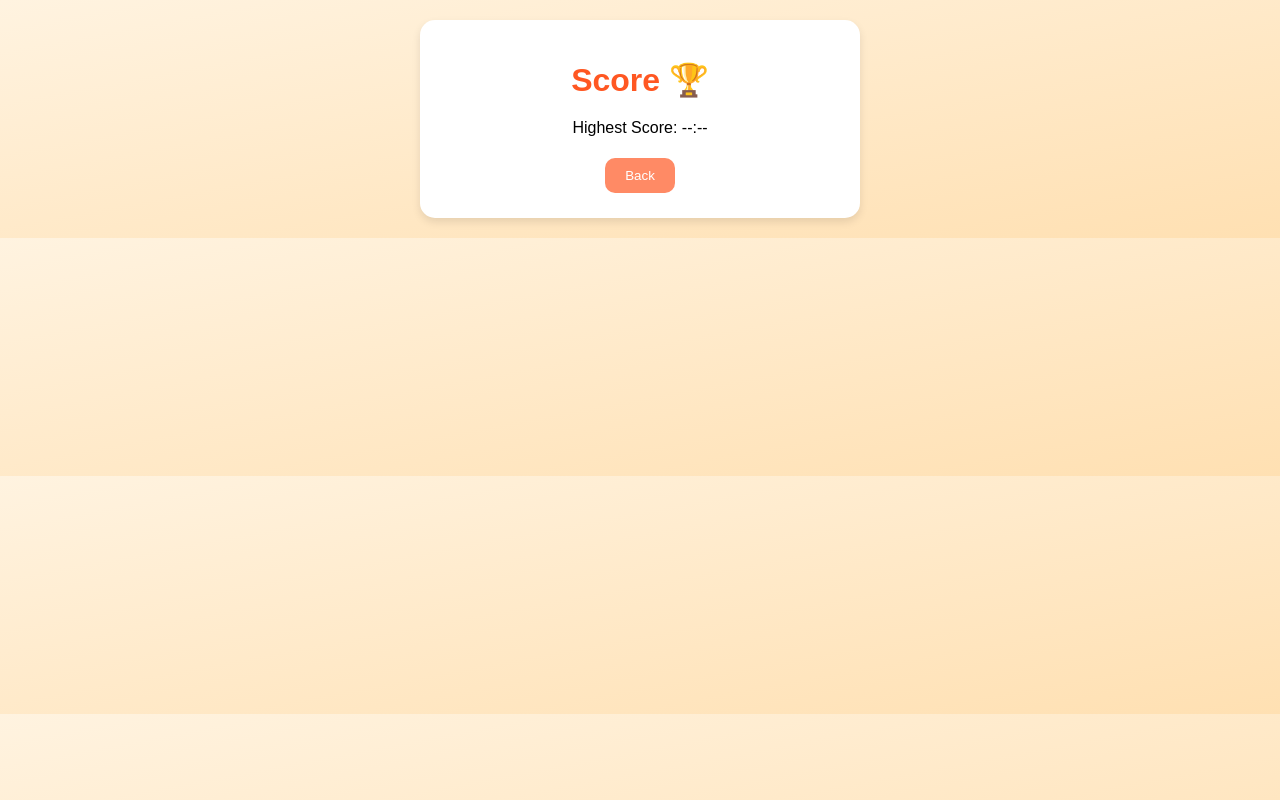
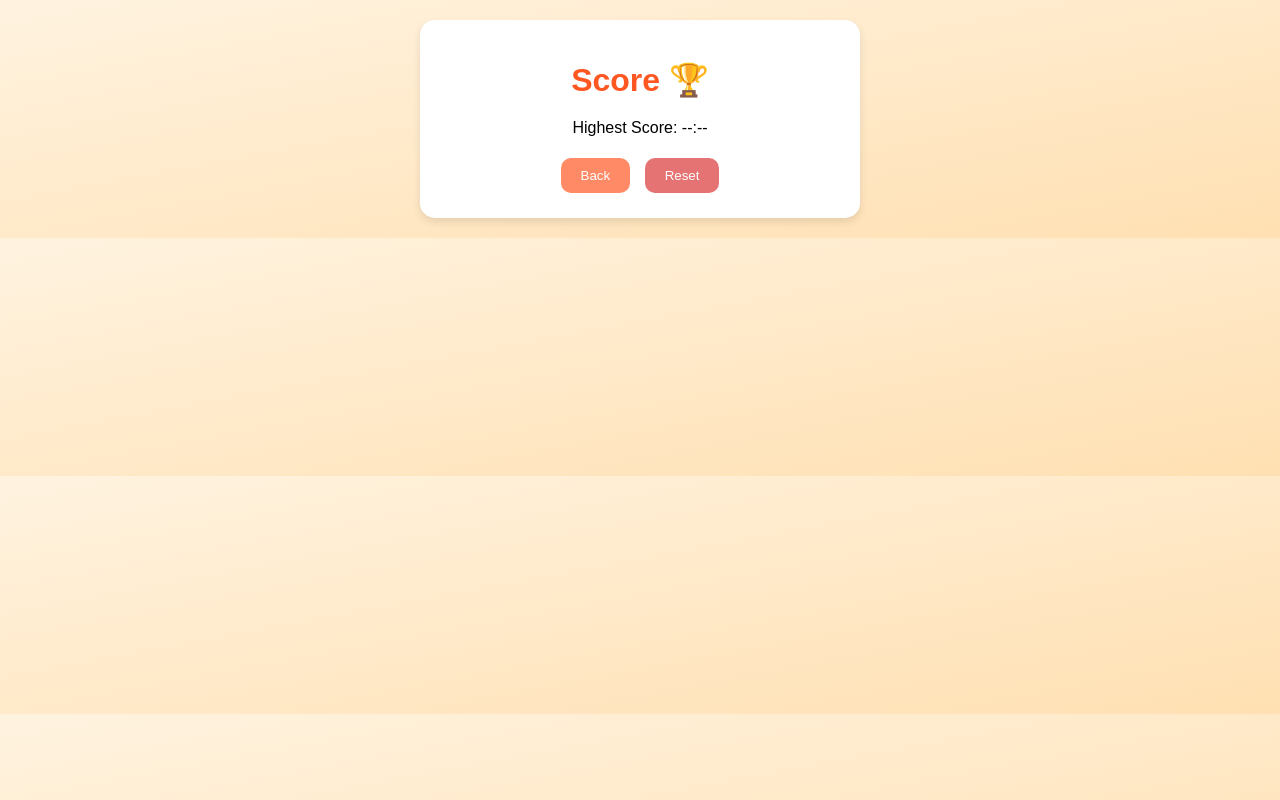
Before and after one commit to codesaksham11/Mygames, a plain HTML site: page color-game.html in a window 1280 px wide. Both pictures are taken after a click on the button "Past Records". Drawn offline with Linux system fonts and the light colour scheme.

Commit message:
Update color-game.html

```diff
--- a/color-game.html
+++ b/color-game.html
@@ -43,6 +43,12 @@
         button:hover {
             transform: scale(1.05);
             background-color: #f4511e;
+        }
+        .reset-btn {
+            background-color: #e57373; /* Softer red for reset */
+        }
+        .reset-btn:hover {
+            background-color: #ef5350;
         }
         .timer {
             position: absolute;
@@ -114,6 +120,7 @@
         <p id="highestScore">Highest Score: --:--</p>
         <div id="recordList"></div>
         <button onclick="showMenu()">Back</button>
+        <button class="reset-btn" onclick="resetRecords()">Reset</button>
     </div>
 
     <script>
@@ -197,8 +204,6 @@
             const record = `[${time}] (${date.getDate().toString().padStart(2, '0')}/${(date.getMonth() + 1).toString().padStart(2, '0')}/${date.getFullYear()} ${date.getHours().toString().padStart(2, '0')}:${date.getMinutes().toString().padStart(2, '0')})`;
             records.push(record);
             localStorage.setItem('colorGameRecords', JSON.stringify(records));
-            // Optionally show records after finish if desired
-            // showRecords();
         }
 
         function updateTimer() {
@@ -215,6 +220,14 @@
             const highest = times.length ? Math.min(...times) : null;
             document.getElementById('highestScore').textContent = highest ? `Highest Score: ${Math.floor(highest / 60).toString().padStart(2, '0')}:${(highest % 60).toString().padStart(2, '0')}` : 'Highest Score: --:--';
         }
+
+        function resetRecords() {
+            if (confirm('Are you sure you want to reset all records? This cannot be undone!')) {
+                records = [];
+                localStorage.setItem('colorGameRecords', JSON.stringify(records));
+                displayRecords();
+            }
+        }
     </script>
 </body>
 </html>
```
